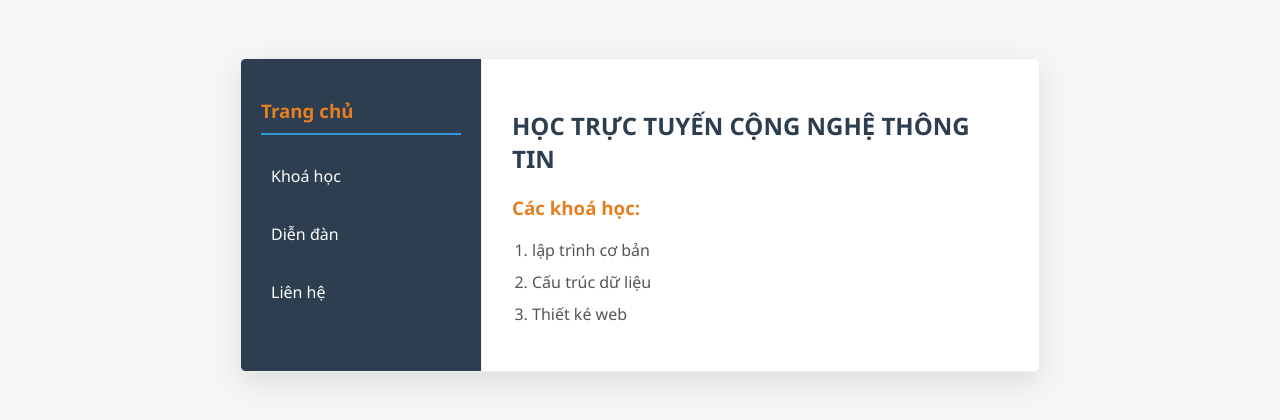
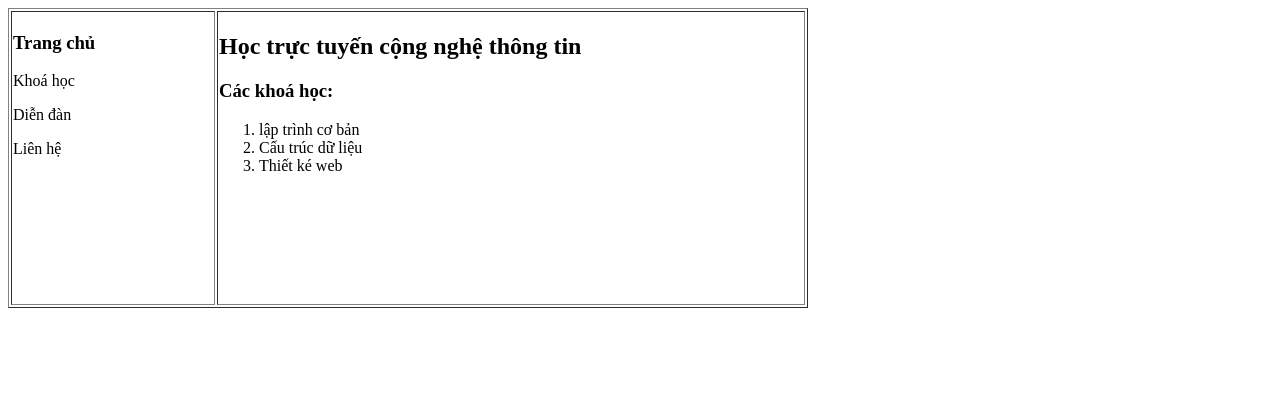
Before and after one commit to lqmproz17/PhongNguyen, a plain HTML site: page index.html in a window 1280 px wide. Drawn offline with Linux system fonts and the light colour scheme.

Commit message:
Add files via upload

```diff
--- a/index.html
+++ b/index.html
@@ -3,85 +3,15 @@
 
 <head>
     <meta charset="UTF-8">
-    <title>Học trực tuyến CNTT</title>
-
-    <style>
-        body {
-            font-family: 'Segoe UI', Tahoma, Geneva, Verdana, sans-serif;
-            background-color: #f4f7f6;
-            display: flex;
-            justify-content: center;
-            padding-top: 50px;
-        }
-        /* Định dạng bảng chính */
-
-        table {
-            border-collapse: collapse;
-            border: none !important;
-            /* Ghi đè thuộc tính border="1" */
-            box-shadow: 0 10px 30px rgba(0, 0, 0, 0.1);
-            background-color: white;
-            border-radius: 8px;
-            overflow: hidden;
-        }
-        /* Cột bên trái (Menu) */
-
-        td[width="200"] {
-            background-color: #2c3e50;
-            color: white;
-            padding: 20px;
-            transition: all 0.3s;
-        }
-
-        td[width="200"] h3 {
-            border-bottom: 2px solid #3498db;
-            padding-bottom: 10px;
-            margin-bottom: 20px;
-        }
-
-        td[width="200"] p {
-            padding: 10px;
-            cursor: pointer;
-            border-radius: 4px;
-        }
-
-        td[width="200"] p:hover {
-            background-color: #34495e;
-            color: #3498db;
-        }
-        /* Cột bên phải (Nội dung) */
-
-        td:not([width="200"]) {
-            padding: 30px;
-            color: #333;
-        }
-
-        h2 {
-            color: #2c3e50;
-            text-transform: uppercase;
-            font-size: 24px;
-        }
-
-        h3 {
-            color: #e67e22;
-        }
-
-        ol {
-            padding-left: 20px;
-        }
-
-        ol li {
-            margin-bottom: 10px;
-            font-weight: 500;
-            color: #555;
-        }
-    </style>
+    <title>Học trục tuyến CNTT</title>
 </head>
 
 <body>
 
     <table border="1" width="800" height="300">
         <tr>
+            <!--Menu bên trái-->
+
             <td width="200" valign="top">
                 <h3>Trang chủ</h3>
                 <p>Khoá học</p>
@@ -89,6 +19,7 @@
                 <p>Liên hệ</p>
             </td>
 
+            <!--Nội dung bên phải-->
             <td valign="top">
 
                 <h2>Học trực tuyến cộng nghệ thông tin </h2>
```
